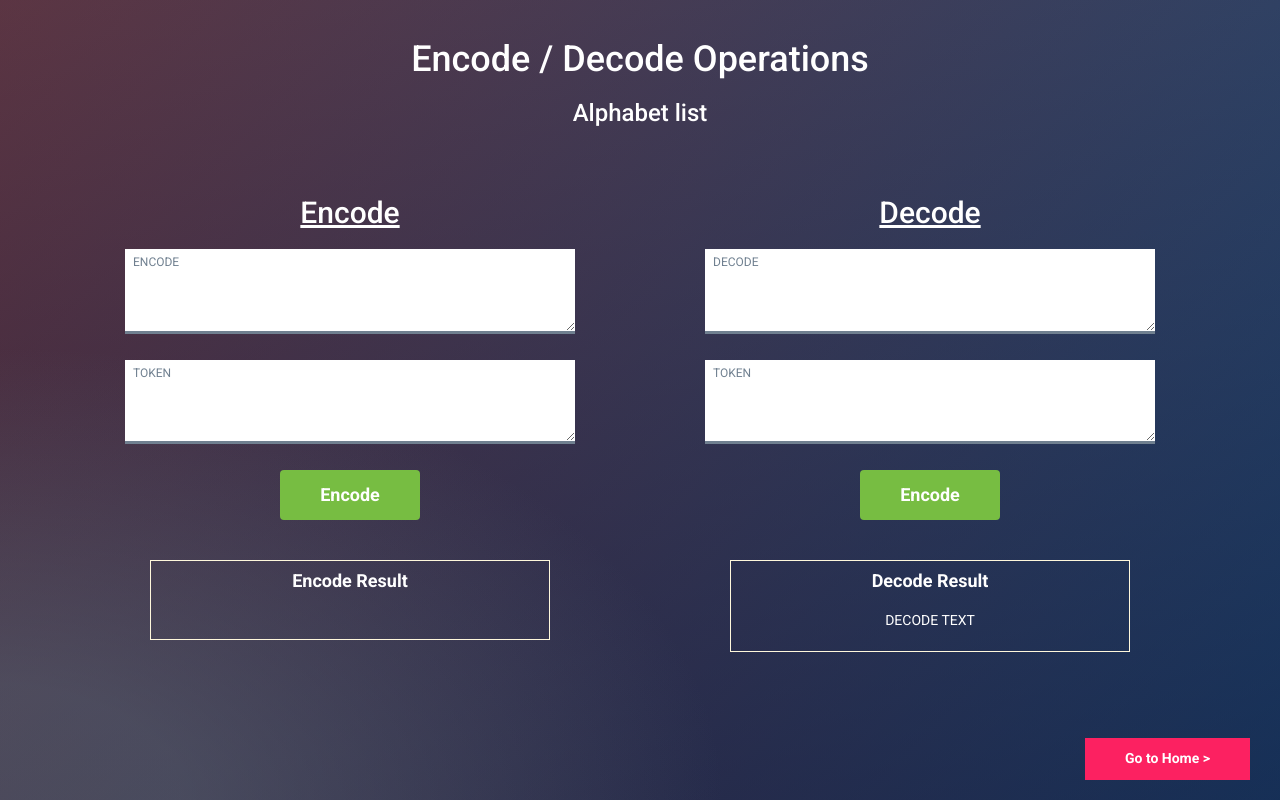
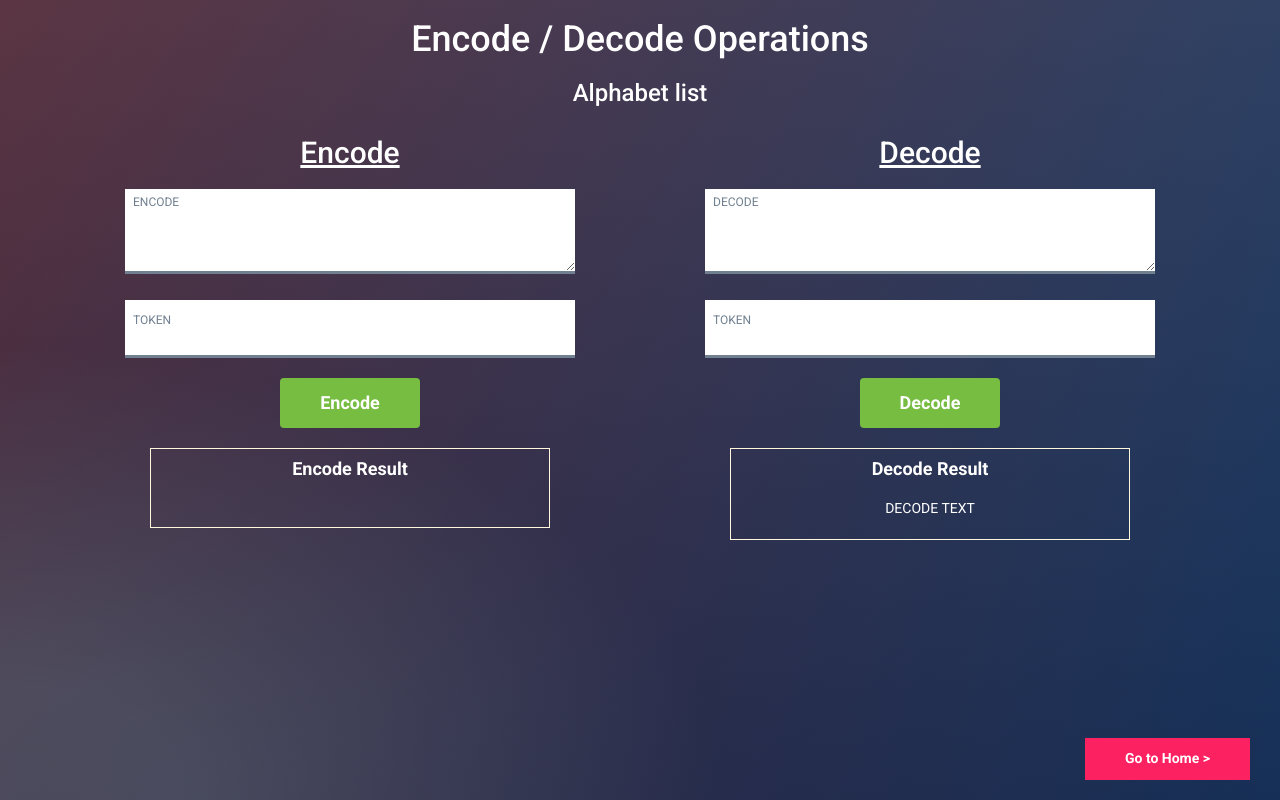
Before and after one commit to munisisazade/crypto-backend, a Django app: template crypto_app/templates/User/index.html in a window 1280 px wide. Run offline with Django 3.2, Linux system fonts and the light colour scheme; the template is opened without the code that fills it, so the values that code supplies are empty; some libraries are stand-ins or nearby versions.

Commit message:
front fix

```diff
--- a/crypto-front/dev/_sass/_base/_ui-view.scss
+++ b/crypto-front/dev/_sass/_base/_ui-view.scss
@@ -115,6 +115,9 @@ body {
                     width: 100%;
                 }
             }
+        }
+        .modal-footer{
+            margin-top: 25px;
         }
     }
 }
@@ -310,14 +313,14 @@ a.animated-button.thar-three:before {
 .user {
     .user-wrap {
         .user-item {
-            margin-top: 60px;
+            margin-top: 20px;
         }
 
         color: white;
         text-align: center;
 
         h1 {
-            margin-top: 40px;
+            margin-top: 20px;
         }
 
         h2 {
@@ -325,7 +328,7 @@ a.animated-button.thar-three:before {
             text-decoration: underline;
         }
 
-        textarea {
+        textarea,input {
             width: 450px;
             margin: 10px 0;
             padding: 5px 8px;
@@ -390,6 +393,6 @@ a.animated-button.thar-three:before {
     border: 1px solid cornsilk;
     padding: 10px;
     width: 400px;
-    margin: 40px auto 0 auto;
+    margin: 20px auto 0 auto;
     min-height: 80px;
 }
--- a/crypto_app/templates/User/index.html
+++ b/crypto_app/templates/User/index.html
@@ -14,7 +14,7 @@
                                 {% csrf_token %}
                                 <h2 class="text-center">Encode</h2>
                                 <textarea name="encode" placeholder="Encode">{{ encode|default:""}}</textarea>
-                                <textarea name="token" placeholder="Token">{{ token|default:""}}</textarea>
+                                <input name="token" placeholder="Token" value={{ token|default:""}}>
                                 <button name="encode_form" type="submit" class="btn btn-primary">Encode</button>
                             </form>
                         </div>
@@ -30,8 +30,8 @@
                                 {% csrf_token %}
                                 <h2 class="text-center">Decode</h2>
                                 <textarea name="decode" placeholder="Decode">{{ decode|default:"" }}</textarea>
-                                <textarea name="token" placeholder="Token">{{ token|default:"" }}</textarea>
-                                <button name="decode_form" type="submit" class="btn btn-primary">Encode</button>
+                                <input name="token" placeholder="Token" value={{ token|default:"" }}>
+                                <button name="decode_form" type="submit" class="btn btn-primary">Decode</button>
                             </form>
                         </div>
 
--- a/static/js/min/app.min.js
+++ b/static/js/min/app.min.js
@@ -4,6 +4,6 @@
  * @author Labrin
  * @author-url http://labrin.net/
  * @version 0.1.0
- * @updated 2018-04-28 */
+ * @updated 2018-04-30 */
 
 (function(){}).call(this),$(document).ready(function(){});
--- a/static/js/min/built/compact.min.js
+++ b/static/js/min/built/compact.min.js
@@ -4,4 +4,4 @@
  * @author Labrin
  * @author-url http://labrin.net/
  * @version 0.1.0
- * @updated 2018-04-28 */
+ * @updated 2018-04-30 */
```
Also changed, not shown: crypto_app/templates/Home/index.html (+8 -9 lines), static/css/design.min.css, static/js/min/assets/bootstrap.min.js, static/js/min/assets/jquery.min.js, static/js/min/assets/owl.min.js.
